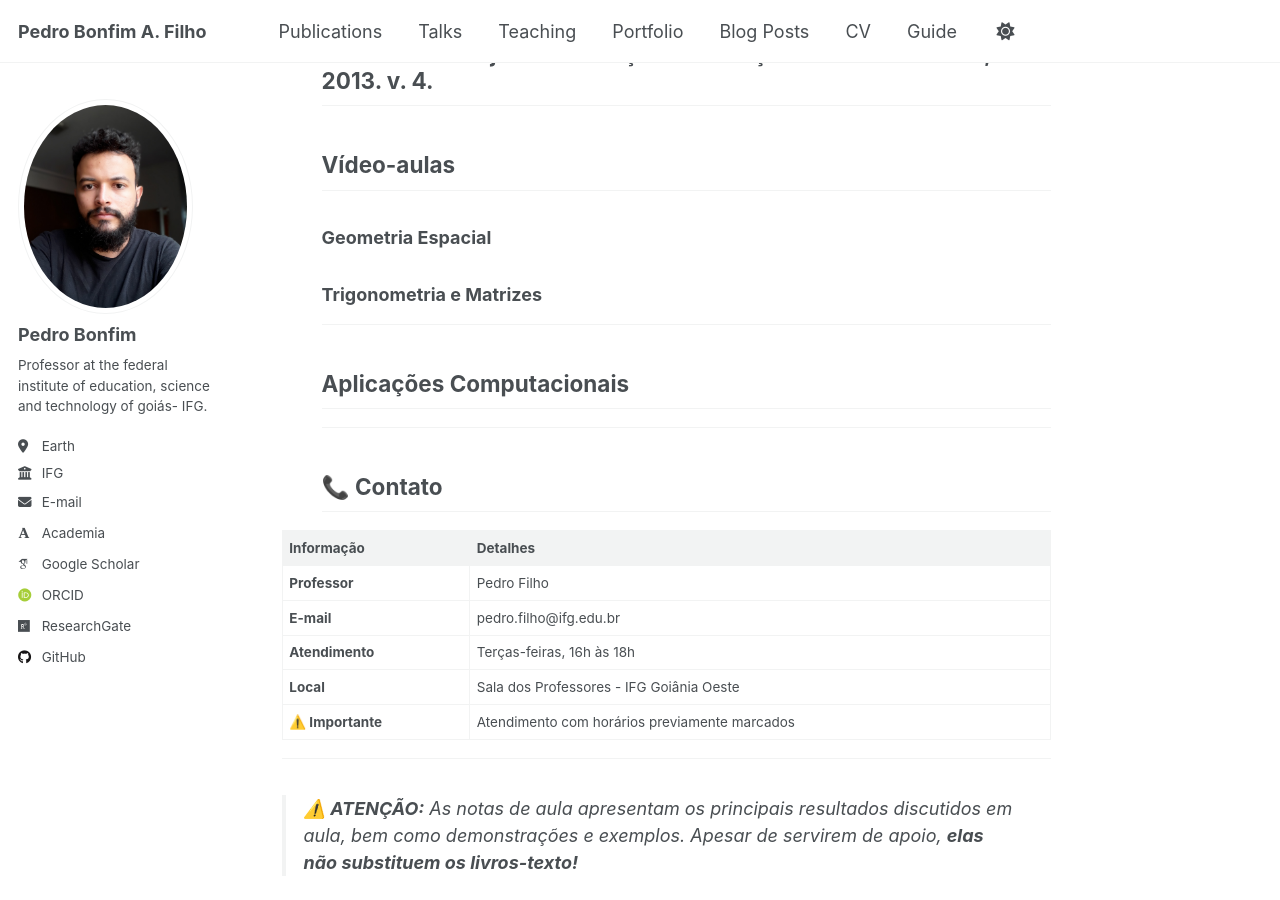
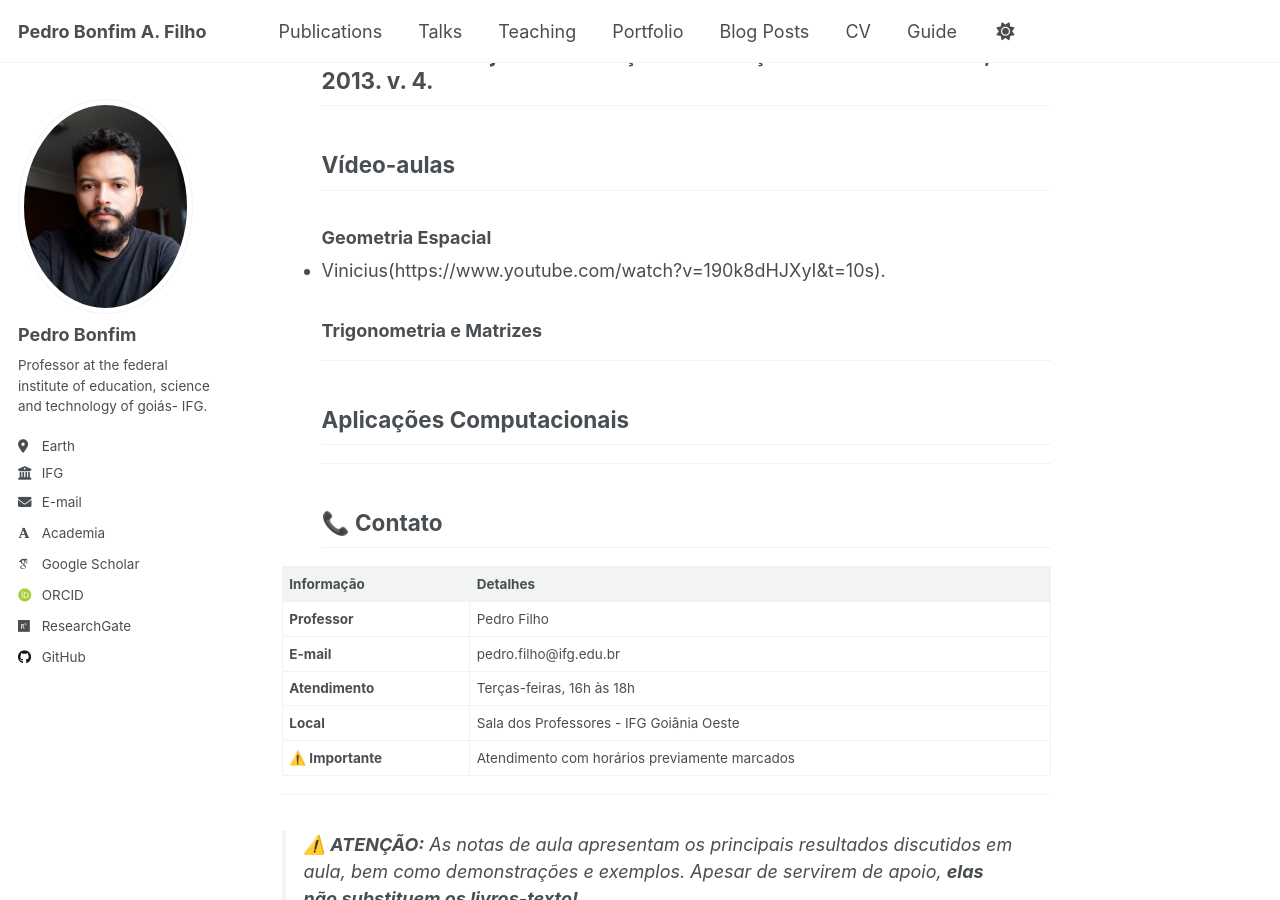
Before and after one commit to pedroassuncaofilho/pedroassuncaofilho.github.io, a Jekyll site: the page built from _teaching/matematica2nd.md, in a window 1280 px wide and 900 px high, scrolled down 2505 px. Built offline with Jekyll 4.4.1, drawn with Linux system fonts in a browser that asks for light colours; some web fonts are replaced.

Commit message:
Add video link for Geometria Espacial section

```diff
--- a/_teaching/matematica2nd.md
+++ b/_teaching/matematica2nd.md
@@ -58,6 +58,7 @@ analisá-los, contribuindo com elementos para a tomada de decisões sobre como e
 ---
 ##  Vídeo-aulas
 ###  Geometria Espacial
+- Vinicius(https://www.youtube.com/watch?v=190k8dHJXyI&t=10s).
 ###  Trigonometria e Matrizes
 ---
 ##  Aplicações Computacionais
```
